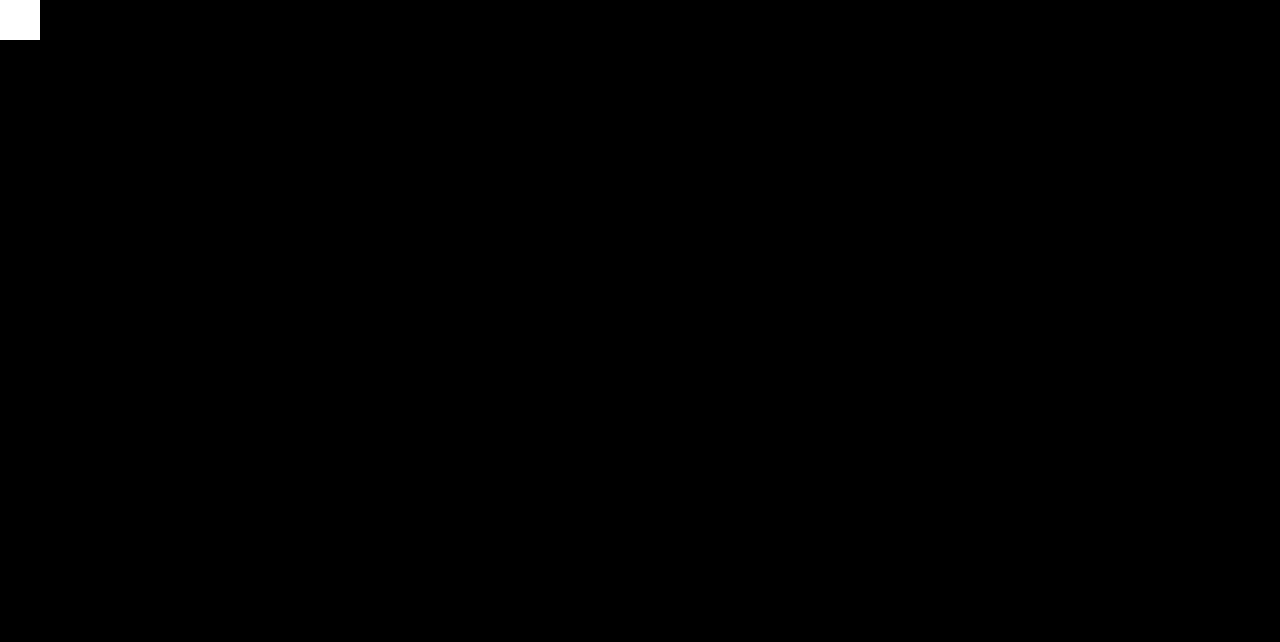
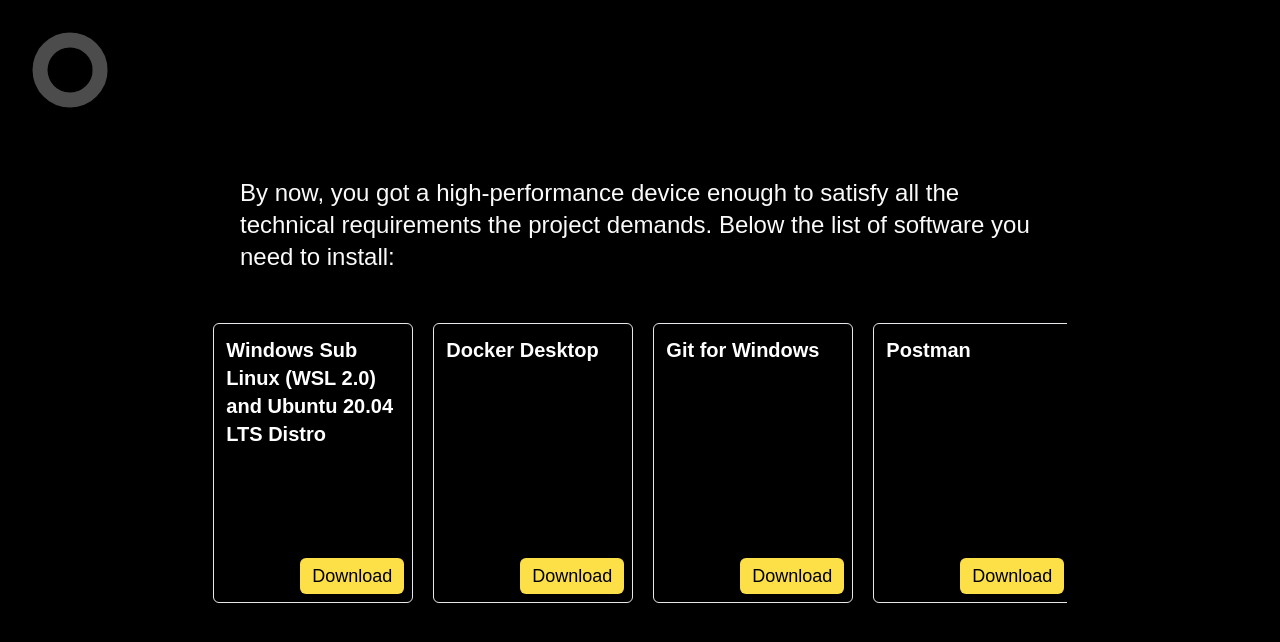
Before and after one commit to aguskz/onboarding, a Next.js app: page /setup in a window 1280 px wide. Shown: the top 642 px of the page. Built offline with nearby package versions, Linux system fonts and the light colour scheme.

Commit message:
setup page

```diff
--- a/pages/_app.tsx
+++ b/pages/_app.tsx
@@ -1,6 +1,7 @@
 import '../styles/globals.css'
 import type { AppProps } from 'next/app'
 import "../components/Parallax/styles.css";
+import '../pages/setup/styles.css';
 
 function MyApp({ Component, pageProps }: AppProps) {
   return <Component {...pageProps} />
--- a/pages/setup/index.tsx
+++ b/pages/setup/index.tsx
@@ -1,14 +1,20 @@
 import { useRef } from "react";
 import { motion, useScroll } from "framer-motion";
+import Head from "next/head";
+import { tools } from "../../constants";
 
 export default function Setup() {
   const ref = useRef(null);
   const { scrollXProgress } = useScroll({ container: ref });
 
   return (
-    <>
-    <div className="bg-white w-10 h-10"></div>
+  <div className="flex min-h-screen flex-col items-center justify-center py-2">
+  <Head>
+    <title>Create Next App</title>
+    <link rel="icon" href="/favicon.ico" />
+  </Head>
       <svg id="progress" width="100" height="100" viewBox="0 0 100 100">
+        <circle cx="50" cy="50" r="30" pathLength="1" className="bg" />
         <motion.circle
           cx="50"
           cy="50"
@@ -18,19 +24,22 @@
           style={{ pathLength: scrollXProgress }}
         />
       </svg>
-      <ul ref={ref}>
-        <li></li>
-        <li></li>
-        <li></li>
-        <li></li>
-        <li></li>
-        <li></li>
-        <li></li>
-        <li></li>
-        <li></li>
-        <li></li>
-        <li></li>
-      </ul>
-    </>
+        <p className="text-2xl mx-60">
+            By now, you got a high-performance device enough to satisfy all the technical requirements the project demands. Below the list of software you need to install:
+        </p>
+        <ul ref={ref} className="w-8/12 max-h-80">
+            {tools.map(({name, link}) =>
+            <li className="flex bg-black flex-col justify-between rounded-md border hover:border-yellow-300 focus:border-yellow-300">
+                <div>
+                    <p className="text-white text-xl font-semibold p-3">{name}</p>
+                </div>
+                {link ? <div className="flex justify-end">
+                    <a className="flex rounded-md bg-yellow-300 font-mono text-lg px-2 mb-2 mr-2" target="_blank" href={link}>
+                    <p className="text-black m-0 p-1 tracking-normal">Download</p>
+                    </a>
+                </div> : null}
+            </li>)}
+        </ul>
+    </div>
   );
 }
--- /dev/null
+++ b/pages/setup/styles.css
@@ -0,0 +1,122 @@
+  #root {
+    position: absolute;
+    top: 0;
+    left: 0;
+    bottom: 0;
+    right: 0;
+    display: flex;
+    align-items: center;
+  }
+
+  * {
+    font-family: sofia-pro, sans-serif;
+    font-weight: 400;
+    font-style: normal;
+    -webkit-font-smoothing: antialiased;
+  }
+
+  footer {
+    position: fixed;
+    bottom: 0;
+    left: 0;
+    right: 0;
+    display: flex;
+    justify-content: flex-start;
+    align-items: center;
+    padding: 20px;
+    background-image: radial-gradient(
+      rgba(0, 0, 0, 0) 1px,
+      var(--background) 1px
+    );
+    background-size: 4px 4px;
+    backdrop-filter: blur(3px);
+    -webkit-backdrop-filter: blur(3px);
+    -moz-backdrop-filter: blur(3px);
+    font-size: 14px;
+    line-height: 14px;
+  }
+
+  footer::before {
+    display: block;
+    content: "";
+    position: absolute;
+    top: -1px;
+    left: 0;
+    right: 0;
+    height: 1px;
+    background: var(--accent);
+    opacity: 0.2;
+  }
+
+  footer svg {
+    margin-right: 20px;
+  }
+
+  footer a {
+    text-decoration: none;
+    color: var(--accent);
+  }
+
+  code {
+    font-family: input-mono, monospace;
+    font-weight: 400;
+    font-style: normal;
+  }
+
+  #progress {
+    position: fixed;
+    top: 20px;
+    left: 20px;
+    transform: rotate(-90deg);
+  }
+
+  circle {
+    stroke-dashoffset: 0;
+    stroke-width: 15%;
+    fill: none;
+  }
+
+  .bg {
+    stroke: var(--accent);
+    opacity: 0.3;
+  }
+
+  #progress .indicator {
+    stroke: var(--accent);
+  }
+
+  ul {
+    display: flex;
+    list-style: none;
+    height: 300px;
+    overflow-x: scroll;
+    padding: 20px 0;
+    flex: 0 0 600px;
+    margin: 0 auto;
+  }
+
+  ::-webkit-scrollbar {
+    height: 5px;
+    width: 5px;
+    background: #fff3;
+    -webkit-border-radius: 1ex;
+  }
+
+  ::-webkit-scrollbar-thumb {
+    background: var(--accent);
+    -webkit-border-radius: 1ex;
+  }
+
+  ::-webkit-scrollbar-corner {
+    background: #fff3;
+  }
+
+  li {
+    flex: 0 0 200px;
+    background: var(--accent);
+    margin: 0 20px 0 0;
+  }
+
+  li:last-of-type {
+    margin: 0;
+  }
```
